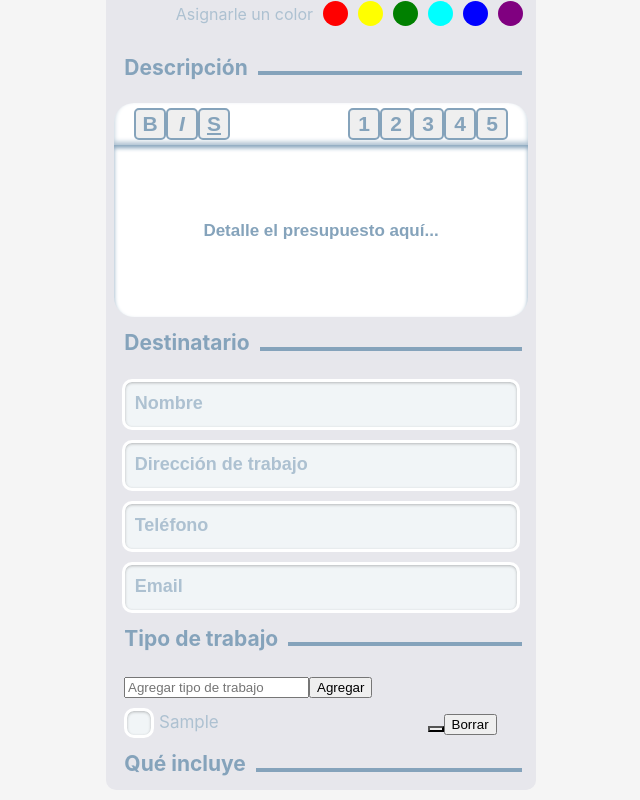
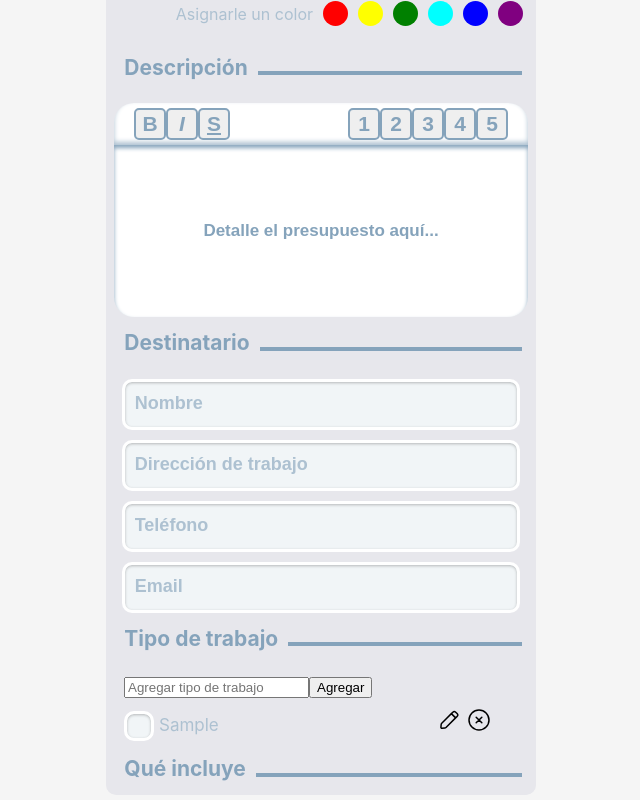
Before and after one commit to jcvalencias/Proveedor, a React (Vite) app: page / in a window 1280 px wide. Both pictures are taken after typing "Sample" into the empty fields and a click on the button "Agregar". Shown: the part 203-1003 px from the top of the page, without its empty margins (319-959 px from the left). Built offline with nearby package versions, Linux system fonts and the light colour scheme.

Commit message:
Definidos los botones en cada tipo de trabajo

```diff
--- a/src/App.css
+++ b/src/App.css
@@ -321,5 +321,15 @@
 }
 
 .btnEdit {
-  background-image: url("./assets/edit-pencil.svg");
+  background: url("./assets/edit-pencil.svg") no-repeat scroll 0 0 transparent;
+  height: 30px;
+  width: 30px;
+  border: none;
 }
+
+.btnDelete {
+  background: url("./assets/xmark-circle.svg") no-repeat scroll 0 0 transparent;
+  height: 30px;
+  width: 30px;
+  border: none;
+}
--- a/src/Components/CheckBox.jsx
+++ b/src/Components/CheckBox.jsx
@@ -73,7 +73,7 @@ function CheckBox() {
             />
             <div className='buttons'>
             <button className='btnEdit' onClick={() => handleEditItem(index)}></button>
-            <button onClick={() => handleDeleteItem(index)}>Borrar</button>
+            <button className='btnDelete' onClick={() => handleDeleteItem(index)}></button>
             </div>
             </div>
           ))}
```
Also changed, not shown: src/assets/xmark-circle.svg (added).
